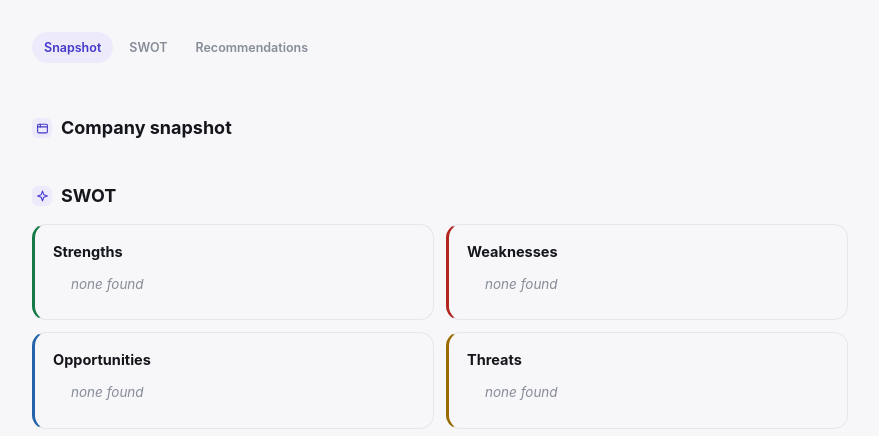
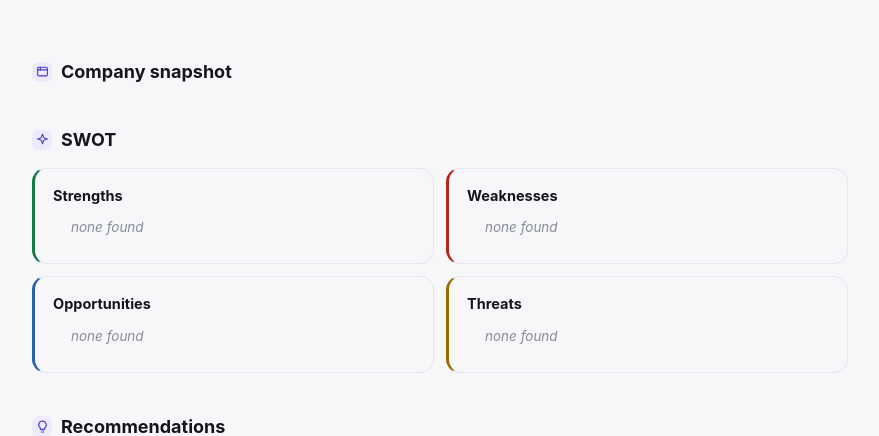
Before and after one commit to matan-lehrer/FieldBrief, a Python web app: template src/fieldbrief/reports/templates/report.html in a window 1280 px wide. Shown: the part 113-549 px from the top of the page, without its empty margins (200-1079 px from the left). Run offline with Jinja, Linux system fonts and the light colour scheme; the template is opened without the code that fills it, so the values that code supplies are empty.

Commit message:
fix: honest readable sources, drop top nav clutter, never 404 on target resolution
Three real issues found from live use:

- report.html's sources popover quoted the claim's excerpt before the
  link ("...") — clutter Matan doesn't want; a source should be a plain,
  readable link to the origin, nothing else. Removed the quote; the
  popover is now just publisher + date + link.
- Removed the sticky "slide bar" top section-nav entirely (markup, CSS,
  and its scroll-spy JS) per explicit feedback — one less moving piece on
  the page.
- resolve_company (api/app.py) and the CLI's _analyze hard-404'd / exited
  whenever Wikidata had zero candidates for the typed company, or none
  classified as a business. Confirmed live: "Quicklizard" has no Wikidata
  entry at all, and "vastdata"/"VastData" (no space) don't match Wikidata's
  literal label search even though "Vast Data" (correctly spaced) does —
  so any less-prominent or imperfectly-typed company name failed outright
  with "Couldn't find that company," before research ever got a chance to
  run. Both now fall back to a bare, name-only company (research proceeds
  via web search instead of a known domain) instead of refusing to start,
  mirroring the same fix already applied to competitor resolution.

Also removed the now-unused `excerpt` field from build_claims_map's
resolved claims (reports/render.py) — nothing displays it anymore.

Verified: full test suite green (new regression test for the resolve
fallback, only the known live-worker race flake elsewhere). Confirmed
live that "Quicklizard" and "quicklizard" (lowercase) now resolve instead
of 404ing. Full end-to-end research-quality validation on previously-
unresolvable companies is blocked for the moment: SearXNG's underlying
engines (Brave, Google CSE, DuckDuckGo) are currently rate-limited from
today's testing volume ("Suspended: too many requests") — a temporary
environmental issue, not a code bug. Will re-validate once that clears.

Co-Authored-By: Claude Sonnet 5 <noreply@anthropic.com>
Claude-Session: https://claude.ai/code/session_01FavwqYPLAu9Z3YmphtQVJY

```diff
--- a/src/fieldbrief/reports/render.py
+++ b/src/fieldbrief/reports/render.py
@@ -84,7 +84,6 @@ async def build_claims_map(session: AsyncSession, claim_ids: set[str]) -> dict[s
     return {
         str(c.id): {
             "statement": c.statement,
-            "excerpt": c.snippet or None,
             "source_url": sources[c.source_id].url,
             "source_type": sources[c.source_id].source_type,
             "publisher": _publisher_label(sources[c.source_id]),
--- a/src/fieldbrief/reports/templates/report.html
+++ b/src/fieldbrief/reports/templates/report.html
@@ -69,15 +69,6 @@
   .chart.in-view .point-label { opacity: 1; }
   .gaps-list { font-size: 13px; color: var(--muted); }
 
-  /* Sticky in-page nav (structure: "what's on this page, jump there") */
-  .section-nav { position: sticky; top: 0; z-index: 5; display: flex; gap: 4px; overflow-x: auto;
-    padding: 10px 0; margin: 4px 0 0; background: var(--bg); border-bottom: 1px solid transparent; }
-  .section-nav.docked { border-bottom-color: var(--line); }
-  .section-nav .nav-link { flex: none; font-size: 12.5px; font-weight: 600; color: var(--muted);
-    padding: 6px 12px; border-radius: 999px; white-space: nowrap; transition: color .15s, background .15s; }
-  .section-nav .nav-link:hover { color: var(--ink); text-decoration: none; }
-  .section-nav .nav-link.active { color: var(--accent); background: var(--accent-soft); }
-
   /* Sources: a small trigger instead of an always-visible list — hover,
      click, or keyboard focus reveal it; nothing else on the page changes. */
   .src-pop { position: relative; display: inline-flex; }
@@ -101,7 +92,7 @@
     .reveal, .chart .point, .chart .point-label, .chart .axis-label { transition: none !important; opacity: 1 !important; transform: none !important; }
   }
   @media print {
-    .topbar, .report-actions, .section-nav { display: none; }
+    .topbar, .report-actions { display: none; }
     body { padding: 0; }
     .page { max-width: none; }
     .reveal, .chart .point, .chart .point-label, .chart .axis-label { opacity: 1 !important; transform: none !important; }
@@ -129,8 +120,7 @@
       <ul>
         {% for cl in items %}
         <li>
-          {% if cl.excerpt %}&ldquo;{{ cl.excerpt }}&rdquo; — {% endif %}
-          <a href="{{ cl.source_url }}" target="_blank" rel="noopener">{{ cl.publisher }}</a>{% if cl.published_at %}, {{ cl.published_at }}{% endif %}
+          <a href="{{ cl.source_url }}" target="_blank" rel="noopener">{{ cl.publisher }}</a>{% if cl.published_at %} · {{ cl.published_at }}{% endif %}
         </li>
         {% endfor %}
       </ul>
@@ -159,20 +149,6 @@
     generated {{ report.meta.generated_at }}
   </div>
 </div>
-
-<nav class="section-nav" id="section-nav">
-  {% if report.executive_brief %}<a href="#brief" class="nav-link">Brief</a>{% endif %}
-  <a href="#snapshot" class="nav-link">Snapshot</a>
-  {% if report.five_forces.forces %}<a href="#five-forces" class="nav-link">Five Forces</a>{% endif %}
-  {% if report.bmc.blocks %}<a href="#bmc" class="nav-link">Business Model</a>{% endif %}
-  {% if report.vrio %}<a href="#vrio" class="nav-link">VRIO</a>{% endif %}
-  {% if report.positioning.companies %}<a href="#positioning" class="nav-link">Positioning</a>{% endif %}
-  {% if report.comparison.rows %}<a href="#comparison" class="nav-link">Comparison</a>{% endif %}
-  <a href="#swot" class="nav-link">SWOT</a>
-  <a href="#recommendations" class="nav-link">Recommendations</a>
-  {% if report.audience_implications %}<a href="#implications" class="nav-link">Implications</a>{% endif %}
-  {% if report.gaps %}<a href="#gaps" class="nav-link">Not found</a>{% endif %}
-</nav>
 
 {% if report.executive_brief %}
 <section id="brief">
@@ -372,23 +348,6 @@
 </div>
 <script>
 (function () {
-  var navLinks = Array.prototype.slice.call(document.querySelectorAll(".section-nav .nav-link"));
-  var sections = navLinks
-    .map(function (a) { return document.getElementById(a.getAttribute("href").slice(1)); })
-    .filter(Boolean);
-
-  function setActive(id) {
-    navLinks.forEach(function (a) {
-      a.classList.toggle("active", a.getAttribute("href") === "#" + id);
-    });
-  }
-  if (sections.length) setActive(sections[0].id);
-
-  var nav = document.getElementById("section-nav");
-  window.addEventListener("scroll", function () {
-    if (nav) nav.classList.toggle("docked", nav.getBoundingClientRect().top <= 0);
-  }, { passive: true });
-
   if (!("IntersectionObserver" in window)) {
     document.querySelectorAll(".reveal").forEach(function (el) { el.classList.add("in-view"); });
     return;
@@ -403,13 +362,6 @@
     });
   }, { threshold: 0.12 });
   document.querySelectorAll(".reveal").forEach(function (el) { revealObserver.observe(el); });
-
-  var spyObserver = new IntersectionObserver(function (entries) {
-    entries.forEach(function (entry) {
-      if (entry.isIntersecting) setActive(entry.target.id);
-    });
-  }, { rootMargin: "-45% 0px -50% 0px" });
-  sections.forEach(function (el) { spyObserver.observe(el); });
 })();
 </script>
 </body>
```
Also changed, not shown: src/fieldbrief/api/app.py (+14 -13 lines), src/fieldbrief/cli/__init__.py (+22 -16 lines), tests/integration/test_api_worker_sse.py (+35 -0 lines), tests/unit/test_reports_render.py (+7 -11 lines).
